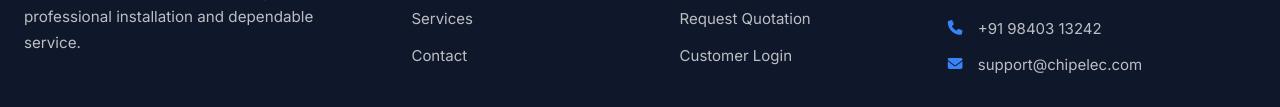
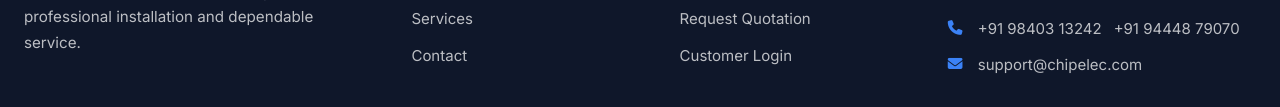
Before and after one commit to trigen2026tech/chipelec-power-system, a plain HTML site: page website/index.html in a window 1280 px wide. Shown: the part 2776-2883 px from the top of the page. Drawn offline with Linux system fonts and the light colour scheme.

Commit message:
Backup before UI refinement

```diff
--- a/website/index.html
+++ b/website/index.html
@@ -481,6 +481,9 @@
                         <a href="tel:+919840313242">
                             +91 98403 13242
                         </a>
+                        <a href="tel:+919444879070">
+                            +91 94448 79070
+                        </a>
                     </li>
 
                     <li>
```
